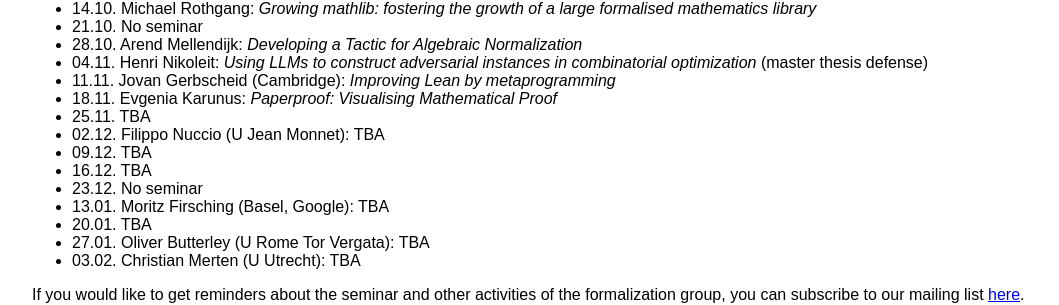
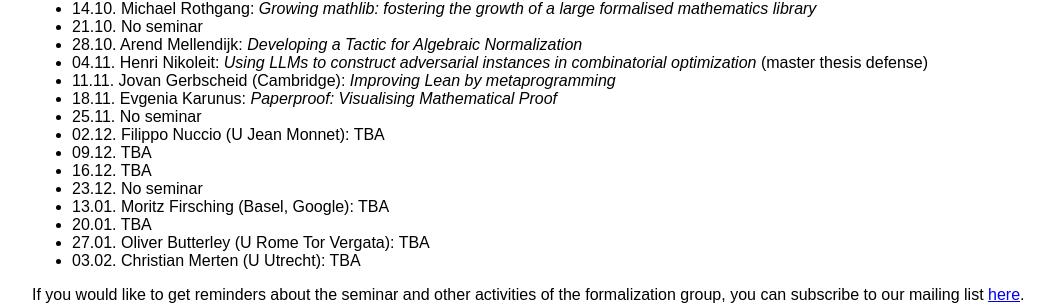
Before and after one commit to fpvandoorn/fpvandoorn.github.io, a Jekyll site: the page built from formalized-mathematics.md, in a window 1280 px wide and 900 px high, scrolled down 600 px. Shown: the part 152-457 px from the top of the window, without its empty margins (108-1167 px from the left). Built offline with Jekyll 4.4.1, drawn with Linux system fonts in a browser that asks for light colours; our own code applies the rules of GitHub Pages for plain Markdown files.

Commit message:
no seminar Tuesday

```diff
--- a/formalized-mathematics.md
+++ b/formalized-mathematics.md
@@ -48,7 +48,7 @@ In WiSe 25/26 the seminar will be Tuesdays 10:15-12:00 in seminar room 0.007 at
 * 04.11. Henri Nikoleit: *Using LLMs to construct adversarial instances in combinatorial optimization* (master thesis defense)
 * 11.11. Jovan Gerbscheid (Cambridge): *Improving Lean by metaprogramming*
 * 18.11. Evgenia Karunus: *Paperproof: Visualising Mathematical Proof*
-* 25.11. TBA
+* 25.11. No seminar
 * 02.12. Filippo Nuccio (U Jean Monnet): TBA
 * 09.12. TBA
 * 16.12. TBA
```
